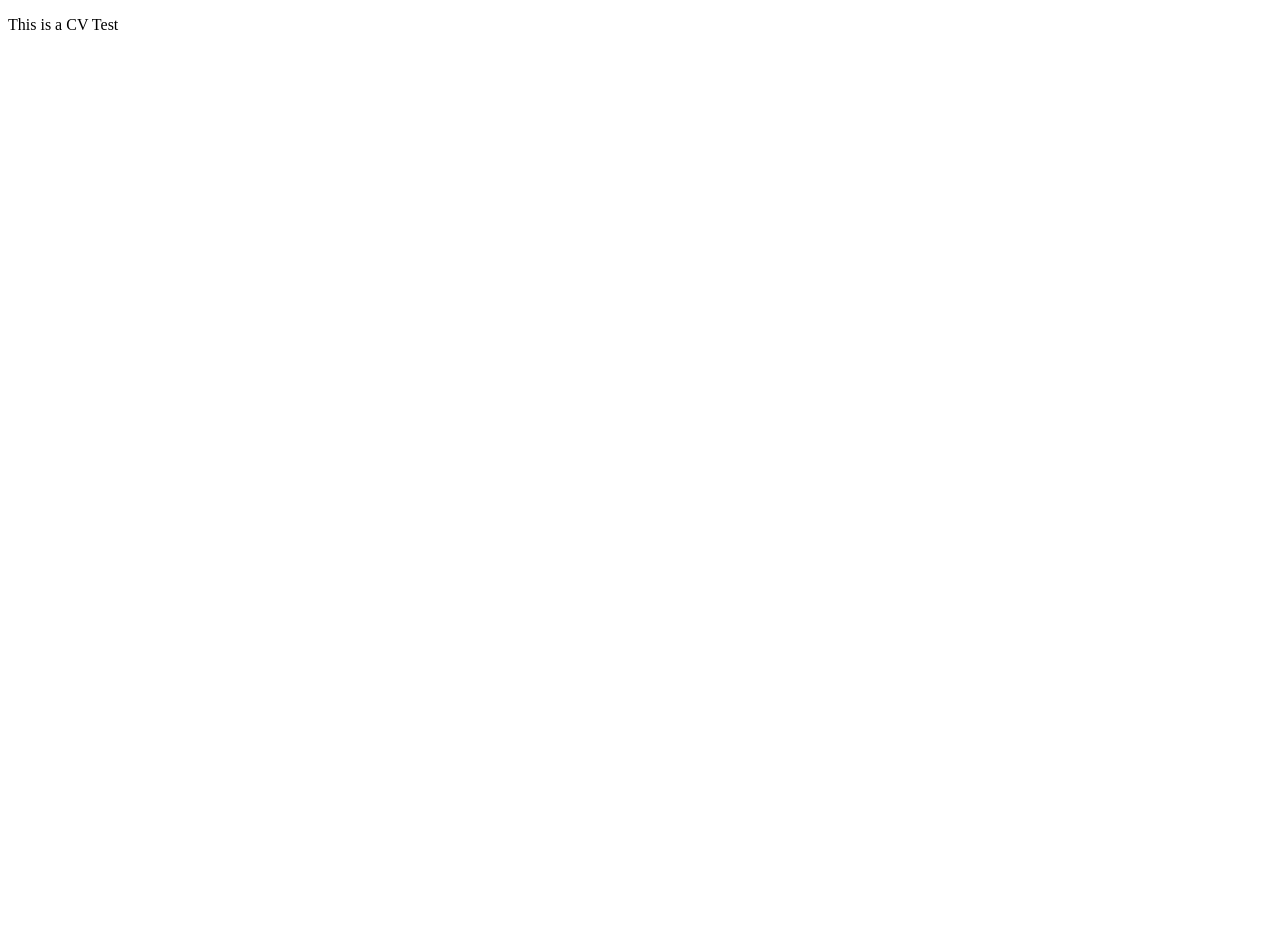
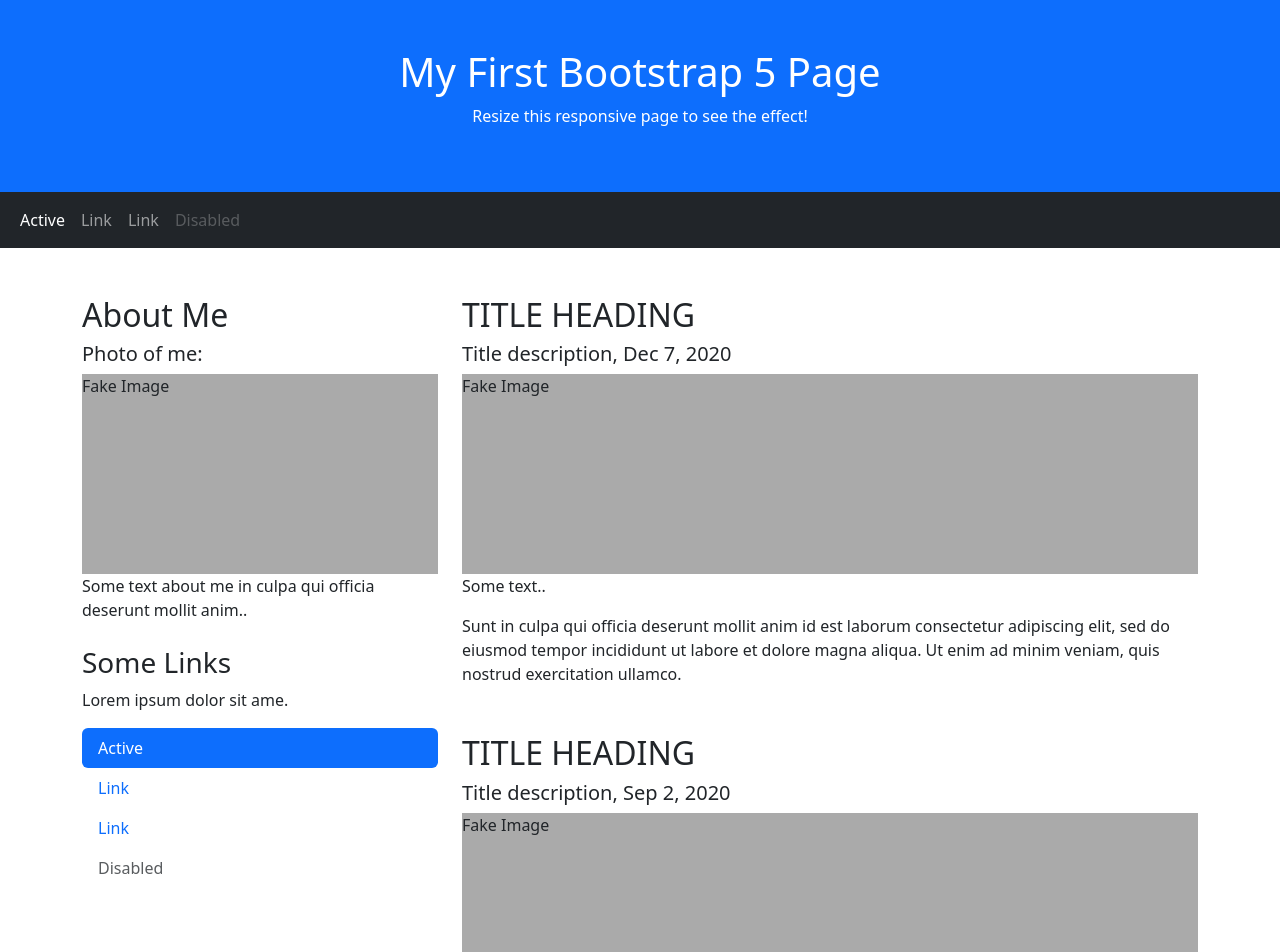
Before and after one commit to domkoekie/CV, an Angular app: page / in a window 1280 px wide. Shown: the top 952 px of the page. Before the commit the page ends 800 px from the top, so only its background shows below. Built offline with nearby package versions, Linux system fonts and the light colour scheme.

Commit message:
Added bootstrap template

```diff
--- a/src/app/app.component.css
+++ b/src/app/app.component.css
@@ -0,0 +1,4 @@
+.fakeimg {
+  height: 200px;
+  background: #aaa;
+}
--- a/src/app/app.component.html
+++ b/src/app/app.component.html
@@ -1 +1,88 @@
-<p>This is a CV Test</p>
+<!DOCTYPE html>
+<html lang="en">
+<head>
+  <title>Bootstrap 5 Website Example</title>
+  <meta charset="utf-8">
+  <meta name="viewport" content="width=device-width, initial-scale=1">
+  <link href="https://cdn.jsdelivr.net/npm/bootstrap@5.3.3/dist/css/bootstrap.min.css" rel="stylesheet">
+  <script src="https://cdn.jsdelivr.net/npm/bootstrap@5.3.3/dist/js/bootstrap.bundle.min.js"></script>
+  <style>
+  .fakeimg {
+    height: 200px;
+    background: #aaa;
+  }
+  </style>
+</head>
+<body>
+
+<div class="p-5 bg-primary text-white text-center">
+  <h1>My First Bootstrap 5 Page</h1>
+  <p>Resize this responsive page to see the effect!</p>
+</div>
+
+<nav class="navbar navbar-expand-sm bg-dark navbar-dark">
+  <div class="container-fluid">
+    <ul class="navbar-nav">
+      <li class="nav-item">
+        <a class="nav-link active" href="#">Active</a>
+      </li>
+      <li class="nav-item">
+        <a class="nav-link" href="#">Link</a>
+      </li>
+      <li class="nav-item">
+        <a class="nav-link" href="#">Link</a>
+      </li>
+      <li class="nav-item">
+        <a class="nav-link disabled" href="#">Disabled</a>
+      </li>
+    </ul>
+  </div>
+</nav>
+
+<div class="container mt-5">
+  <div class="row">
+    <div class="col-sm-4">
+      <h2>About Me</h2>
+      <h5>Photo of me:</h5>
+      <div class="fakeimg">Fake Image</div>
+      <p>Some text about me in culpa qui officia deserunt mollit anim..</p>
+      <h3 class="mt-4">Some Links</h3>
+      <p>Lorem ipsum dolor sit ame.</p>
+      <ul class="nav nav-pills flex-column">
+        <li class="nav-item">
+          <a class="nav-link active" href="#">Active</a>
+        </li>
+        <li class="nav-item">
+          <a class="nav-link" href="#">Link</a>
+        </li>
+        <li class="nav-item">
+          <a class="nav-link" href="#">Link</a>
+        </li>
+        <li class="nav-item">
+          <a class="nav-link disabled" href="#">Disabled</a>
+        </li>
+      </ul>
+      <hr class="d-sm-none">
+    </div>
+    <div class="col-sm-8">
+      <h2>TITLE HEADING</h2>
+      <h5>Title description, Dec 7, 2020</h5>
+      <div class="fakeimg">Fake Image</div>
+      <p>Some text..</p>
+      <p>Sunt in culpa qui officia deserunt mollit anim id est laborum consectetur adipiscing elit, sed do eiusmod tempor incididunt ut labore et dolore magna aliqua. Ut enim ad minim veniam, quis nostrud exercitation ullamco.</p>
+
+      <h2 class="mt-5">TITLE HEADING</h2>
+      <h5>Title description, Sep 2, 2020</h5>
+      <div class="fakeimg">Fake Image</div>
+      <p>Some text..</p>
+      <p>Sunt in culpa qui officia deserunt mollit anim id est laborum consectetur adipiscing elit, sed do eiusmod tempor incididunt ut labore et dolore magna aliqua. Ut enim ad minim veniam, quis nostrud exercitation ullamco.</p>
+    </div>
+  </div>
+</div>
+
+<div class="mt-5 p-4 bg-dark text-white text-center">
+  <p>Footer</p>
+</div>
+
+</body>
+</html>
--- a/src/index.html
+++ b/src/index.html
@@ -6,6 +6,7 @@
   <base href="/">
   <meta name="viewport" content="width=device-width, initial-scale=1">
   <link rel="icon" type="image/x-icon" href="favicon.ico">
+  <link href="https://cdn.jsdelivr.net/npm/bootstrap@5.3.3/dist/css/bootstrap.min.css" rel="stylesheet">
 </head>
 <body>
   <app-root></app-root>
```
